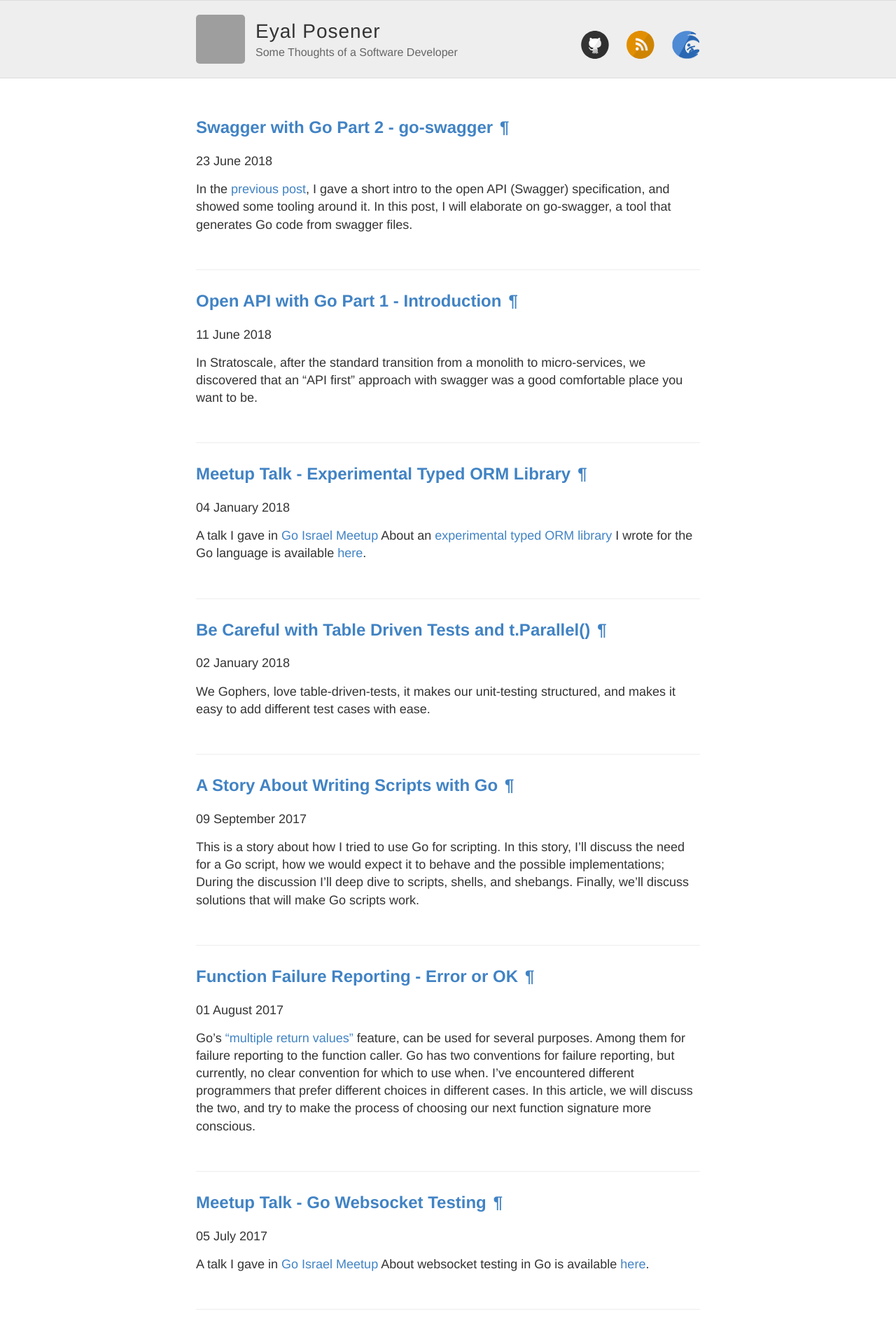
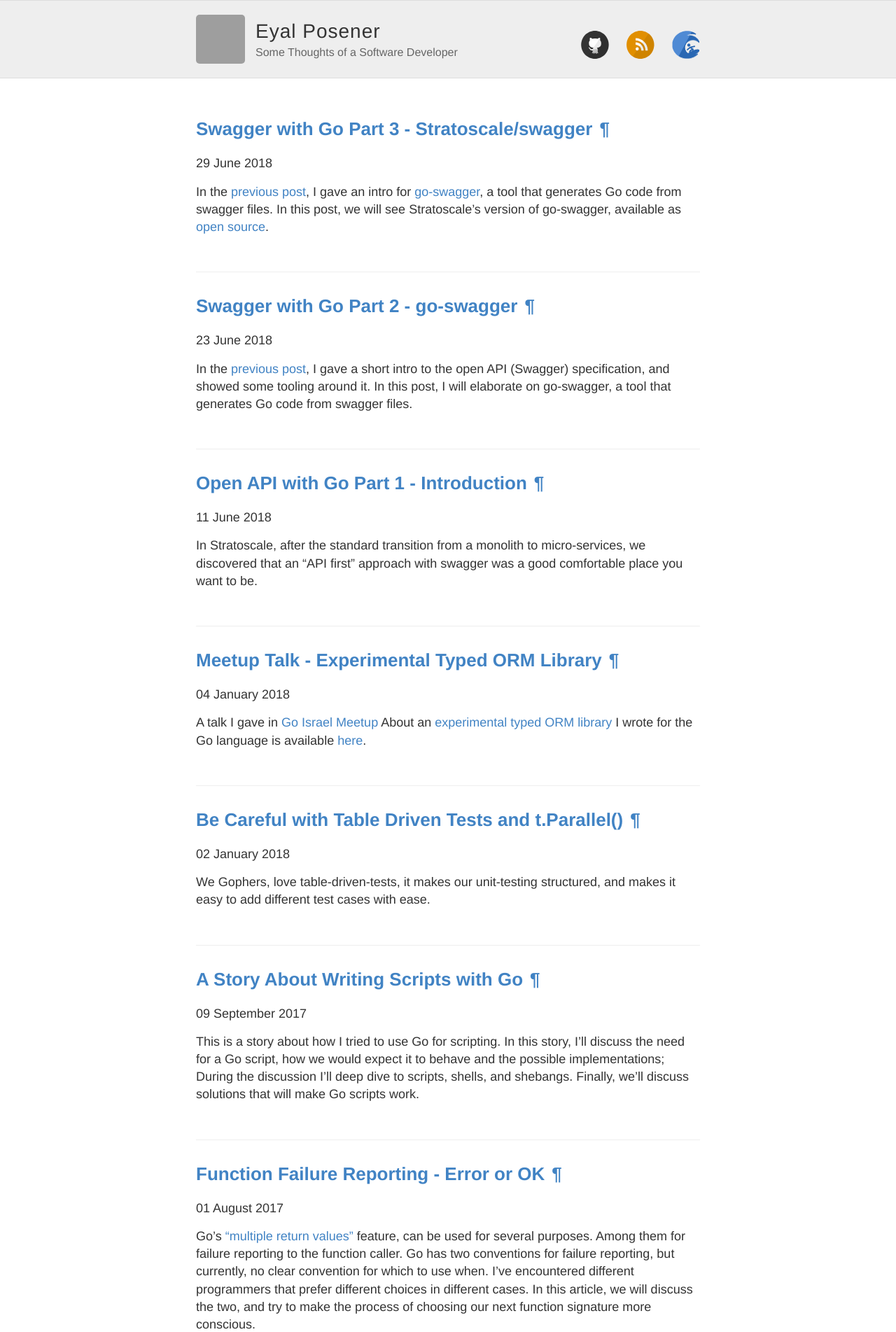
Before and after one commit to posener/posener.github.io, a Jekyll site: the page built from index.html, in a window 1280 px wide. Shown: the top 1903 px of the page at 70% size. Built offline with Jekyll 4.4.1, drawn with Linux system fonts in a browser that asks for light colours; some of the changed lines change nothing that is shown; grey boxes are pictures that could not be loaded.

Commit message:
add strato-swagger

````diff
--- a/_posts/2018-06-23-go-swagger.md
+++ b/_posts/2018-06-23-go-swagger.md
@@ -276,6 +276,6 @@ The go-openapi libraries are not versioned and unfortunately they occasionally t
 
 ## Stay Tuned
 
-In the next post, I'll show a more go-ish flavor of go-swagger we developed in Stratoscale for our own services.
-It uses the fact that go-swagger enables defining custom templates for some of the generated files,
+In the [next post](/strato-swagger), I'll show a more go-ish flavor of go-swagger we developed in Stratoscale for our
+own services. It uses the fact that go-swagger enables defining custom templates for some of the generated files,
 and helped us overcome some of the difficulties we had with the go-swagger implementation.
--- /dev/null
+++ b/_posts/2018-06-29-strato-swagger.md
@@ -0,0 +1,207 @@
+---
+layout: post
+title: Swagger with Go Part 3 - Stratoscale/swagger
+---
+
+In the [previous post](/go-swagger), I gave an intro for [go-swagger](https://github.com/go-swagger/go-swagger),
+a tool that generates Go code from swagger files. In this post, we will see Stratoscale's version of go-swagger,
+available as [open source](https://github.com/Stratoscale/swagger).
+
+## Into
+
+Stratoscale's swagger is a modified go-swagger. It takes advantage of the fact that swagger expose a flag to run it
+with custom templates. Those template files are the one that are being used to generate the Go code. Not all of the
+files can be modified - but it is a good thing - if you change less things, you can easily upgrade go-swagger versions,
+which include bug fixes and improvements.
+
+## Usage
+
+Since Stratoscale's version is using the actual `swagger` command, just with custom template files, we found that
+the easiest way to run it, is with a docker container.
+It is also one of the way to run swagger from the
+[go-swagger install docs](https://github.com/go-swagger/go-swagger/blob/master/docs/install.md).
+
+I personally prefer to run the tool from a docker container and not with downloaded binaries - This
+is easier in the scripts and build systems - once you have docker running on a given machine, you don't need to install
+anything else and scripts just work (If the image does not exists, the docker engine will pull it automatically).
+
+It assumes that your project is in the `GOPATH` and you are currently in the directory that has
+a `swagger.yaml` file. It also uses a version in the container tag - I like to keep my scripts consistent and control
+the version I am using, so the generated code won't suddenly change after running the script.
+
+To create a command `swagger`, we can create a bash alias with the following code:
+
+```bash
+$ alias swagger='docker run --rm -e GOPATH=${GOPATH}:/go -v $(pwd):$(pwd) -w $(pwd) -u $(id -u):$(id -u) stratoscale/swagger:v1.0.14'
+```
+
+> Check out the [Docker Hub tags page](https://hub.docker.com/r/stratoscale/swagger/tags) for the latest version
+
+To test that it works:
+
+```bash
+$ swagger version
+version: 0.14.0
+commit: 25e637c5028dee7baf8cdf5d172ccb28cb8e5c3e
+```
+
+You can add the alias command line to your `~/.bashrc` file in order to make it available any time you get a bash shell.
+
+### Features
+
+#### Improved Server Template
+
+As described in the [previous post](/go-swagger/#1-painful-configure_go), one of the week points in go-swagger, to my
+opinion, is the generated `restapi/configure_*.go` file, that is autogenerated only once on the first time.
+
+We took inspiration from the [protobuf](https://github.com/golang/protobuf) Go implementation - When you run a server,
+The generated code takes an object that should implement the service functionality.
+
+Our solution was to modified the `restapi/configure_*.go` file. We introduced a number of changes, described below:
+
+##### 1. Always Generated
+
+Our configure file is re-generated every time `swagger` is called, and it should not be modified.
+
+##### 2. Expose Service Interfaces
+
+We added interfaces section, that are exposed from the `restapi` package. Each `swagger` tag is exposed through
+a `<tag-name>API` interface, and contains all the operations that belong to this tag.
+
+Using tags to categorize operations is a common methodology in the Open API auto generated code, also is also
+the practice in `go-swagger`. This enables the user separate different logic entities in the server, we call those
+logical entities "managers".
+
+In the [example](https://github.com/Stratoscale/swagger/blob/master/example/restapi/configure_swagger_petstore.go#L31)
+we can see the exposed `PetAPI` and `StoreAPI` interfaces. Here is the `PetAPI` interface:
+
+```go
+type PetAPI interface {
+	PetCreate(ctx context.Context, params pet.PetCreateParams) middleware.Responder
+	PetDelete(ctx context.Context, params pet.PetDeleteParams) middleware.Responder
+	PetGet(ctx context.Context, params pet.PetGetParams) middleware.Responder
+	PetList(ctx context.Context, params pet.PetListParams) middleware.Responder
+	PetUpdate(ctx context.Context, params pet.PetUpdateParams) middleware.Responder
+}
+```
+
+##### 3. Expose http.Handler
+
+As described in the [previous post](/go-swagger/#3-hard-to-get-an-httphandler), `go-swagger` gives a fully functional
+server command. But customizing it is hard, and specially getting the `http.Handler` to run with your own code.
+
+Our `restapi` package exposes an `restapi.Handler` function, that should be called with `restapi.Config` struct.
+This struct contains the configuration of the server - the managers that implement all the server functionality.
+The function returns an `http.Handler` that can be used as you wish.
+
+This also make the usage of standard http
+
+##### 4. Usage of context.Context
+
+The way go-swagger injects authentication tokens to the operation function is by adding a second argument called
+`principal`, which is also, not that documented.
+
+Our generated operation functions receive a `context.Context` as their first argument. This context will be in runtime
+the incoming request context. Instead of passing the principal object as an argument to the operation function we use
+the context object with the `restapi.AuthKey` key.
+
+This context also can be used with middlewares - they can inject values to the context and read it when necessary
+in the operation function body.
+
+Take care not to abuse the context function, and use it only for "contextual" data.
+
+#### Improved Client Template
+
+As described in the [previous post](https://posener.github.io/go-swagger/#4-hard-to-consume-and-to-customize-generated-client),
+the go-swagger generated client code is hard to consume, customize and it exposes non-standard options.
+We decided to change it's template too, and introduce the following changes:
+
+
+##### 1. Creating a New Client
+
+We changed the client "generator" signature to be only a `client.New` function, that returns a new client, and it
+receives a `client.Config` with optional customizable fields:
+
+1. URL (of standard type `*url.URL`) - set client to a custom endpoint, the default one is the endpoint that is set in
+   the swagger file.
+2. Transport (of standard type `http.RoundTripper`) - To enable custom client side middlewares, such as authentication,
+   logging, tracing etc.
+
+##### 2. Expose Client Interfaces
+
+Exposing interfaces for clients is important. It makes the consumption of such client easier.
+The AWS SDK is a good example for that, each service exposes a client and an interface that implement
+the client methods.
+For example, here is the [`ec2.New()`](https://github.com/aws/aws-sdk-go/blob/master/service/ec2/service.go#L47),
+function that returns an `*ec2.EC2` object - the client with the EC2 API. But the SDK also includes the package
+`ec2iface` with the [`ec2iface.EC2API`](https://github.com/aws/aws-sdk-go/blob/master/service/ec2/ec2iface/interface.go#L62)
+which is just the interface that the same client implements.
+
+Why does it make it easy to consume? Your code can accept the interface and not the struct itself. then, in testings,
+you can pass a mock object and test that the right calls where made and not make actual calls to AWS.
+
+For example:
+
+```go
+MyFunc(client ec2iface.EC2API) {
+	resp, err := client.RunInstances(&ec2.RunInstanceInput{...})
+	[...]
+}
+```
+
+Then, your main will call it as `MyFunc(ec2.New(awsSession))`, but your test will call it as `MyFunc(&ec2Mock)`.
+
+> Generating a mock to this API can be done easily with [mockery](https://github.com/vektra/mockery).
+> The way I do it is by adding a gen.go in the root directory of my project. This file contains lines like
+>
+> ```go
+> //go:generate mockery -name EC2 -dir ./vendor/github.com/aws/aws-sdk-go/service/ec2/ec2iface -output ./mocks`
+> ```
+> Assuming you are vendoring your dependencies, after running `go generate` a file `./mocks/EC2API.go` containing
+> a [testify's Mock](https://github.com/stretchr/testify#mock-package) for the EC2API interface should be created.
+
+Back to go-swagger.
+
+go-swagger generates a client object for each service tag. For example, the pet-store client contains two fields
+for the pet-store services:
+
+```go
+type SwaggerPetstore struct {
+	Pet       *pet.Client
+	Store     *store.Client
+    ...
+}
+```
+
+Each of those services is defined on it's own package. We added to each package an `API` interface, which defines
+the service functionality and should be used similarly to what described above. For example, the `client/pet` package
+now contains the following interface:
+
+```go
+type API interface {
+	// PetCreate adds a new pet to the store
+	PetCreate(ctx context.Context, params *PetCreateParams) (*PetCreateCreated, error)
+	// PetDelete deletes a pet
+	PetDelete(ctx context.Context, params *PetDeleteParams) (*PetDeleteNoContent, error)
+	// PetGet gets pet by it s ID
+	PetGet(ctx context.Context, params *PetGetParams) (*PetGetOK, error)
+	// PetList lists pets
+	PetList(ctx context.Context, params *PetListParams) (*PetListOK, error)
+	// PetUpdate updates an existing pet
+	PetUpdate(ctx context.Context, params *PetUpdateParams) (*PetUpdateCreated, error)
+}
+```
+
+Additionally, we generate with mockery the struct `MockAPI` which is a mock for the `API` interface. So it could be
+used in tests without the need to generate it by the consumer.
+
+### Example
+
+We will go over the [example in the github repository](https://github.com/Stratoscale/swagger/tree/master/example)
+
+#### . Testings
+
+In the [main_test.go](https://github.com/Stratoscale/swagger/blob/master/example/main_test.go) we can see
+testing of the http handler with mocking of all the "managers".
+Those tests specially the expected behavior for authentication and authorization
+since all the business logic is being mocked.
--- a/style.scss
+++ b/style.scss
@@ -52,15 +52,23 @@ h1 {
 }
 
 h2 {
-  font-size: 24px;
+  font-size: 26px;
 }
 
 h3 {
-  font-size: 20px;
+  font-size: 22px;
 }
 
 h4 {
   font-size: 18px;
+}
+
+h5 {
+  font-size: 16px;
+}
+
+h6 {
+  font-size: 15px;
 }
 
 p {
````
